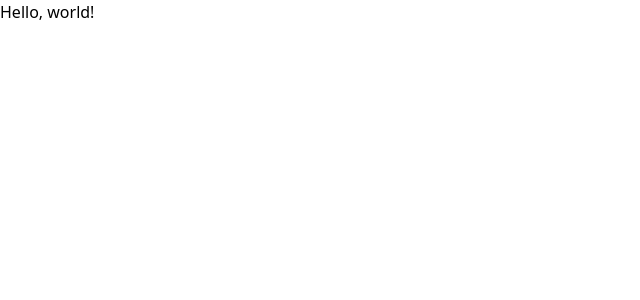
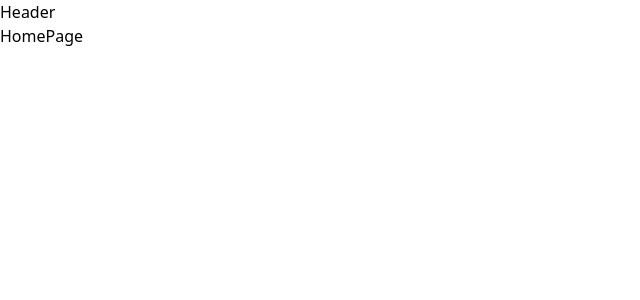
Before and after one commit to mrivasperez/the-registry, a React (Vite) app: page / in a window 1280 px wide. Shown: the top 300 px of the page, without its empty margins (0-640 px from the left). Built offline with nearby package versions, Linux system fonts and the light colour scheme.

Commit message:
task: Set up router

```diff
--- a/src/App.tsx
+++ b/src/App.tsx
@@ -1,7 +1,24 @@
+import { createBrowserRouter, RouterProvider } from "react-router-dom";
 import "./App.css";
+import Root from "./pages/Root";
+import HomePage from "./pages/HomePage";
+import SearchPage from "./pages/SearchPage";
+import DetailsPage from "./pages/DetailsPage";
+
+const router = createBrowserRouter([
+  {
+    path: "/",
+    element: <Root />,
+    children: [
+      { index: true, element: <HomePage /> },
+      { path: "/search", element: <SearchPage /> },
+      { path: "/packages/:name", element: <DetailsPage /> }
+    ]
+  }
+]);
 
 function App() {
-  return <><h1>Hello, world!</h1></>;
+  return <RouterProvider router={router} />;
 }
 
 export default App;
--- /dev/null
+++ b/src/components/Header.tsx
@@ -0,0 +1,7 @@
+import React from "react";
+
+const Header = () => {
+  return <div>Header</div>;
+};
+
+export default Header;
--- /dev/null
+++ b/src/pages/Root.tsx
@@ -0,0 +1,14 @@
+import React from "react";
+import Header from "../components/Header";
+import { Outlet } from "react-router-dom";
+// ROOT LAYOUT
+const Root = () => {
+  return (
+    <div>
+      <Header />
+      <Outlet />
+    </div>
+  );
+};
+
+export default Root;
--- a/src/pages/Search.tsx
+++ /dev/null
@@ -1,7 +0,0 @@
-import React from "react";
-
-const Search = () => {
-  return <div>Search</div>;
-};
-
-export default Search;
--- /dev/null
+++ b/src/pages/SearchPage.tsx
@@ -0,0 +1,7 @@
+import React from "react";
+
+const SearchPage = () => {
+  return <div>SearchPage</div>;
+};
+
+export default SearchPage;
```
